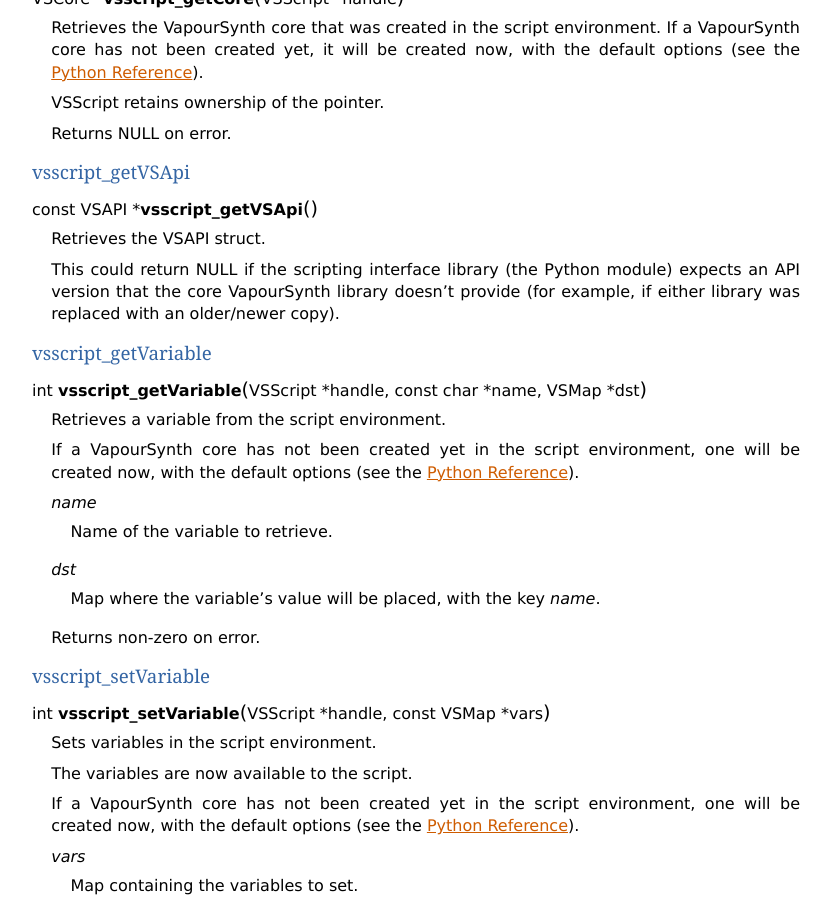
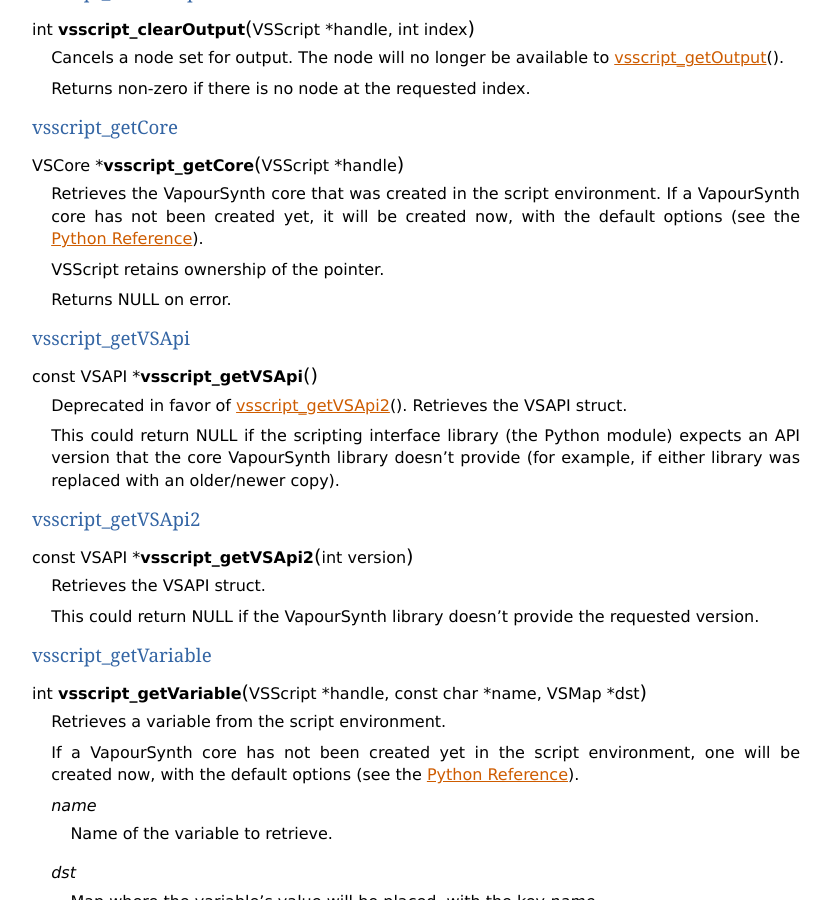
Before and after one commit to vapoursynth/vapoursynth, a Sphinx documentation site: the page built from doc/api/vsscript.h.rst, in a window 1280 px wide and 900 px high, scrolled down 4106 px. Shown: the whole window, without its empty margins (48-879 px from the left). Built offline with Sphinx 7.4.7, drawn with Linux system fonts in a browser that asks for light colours; formulas are drawn with MathJax 3; some of the changed text lies outside the part shown.

Commit message:
Add vsscript_getvsapiversion2

```diff
--- a/doc/api/vsscript.h.rst
+++ b/doc/api/vsscript.h.rst
@@ -16,6 +16,8 @@
 
 
 Functions_
+   vsscript_getApiVersion_
+
    vsscript_init_
 
    vsscript_finalize_
@@ -37,6 +39,8 @@
    vsscript_getCore_
 
    vsscript_getVSApi_
+
+   vsscript_getVSApi2_
 
    vsscript_getVariable_
 
@@ -90,6 +94,14 @@
 
 Functions
 #########
+
+vsscript_getApiVersion
+----------------------
+
+.. c:function:: int vsscript_getApiVersion()
+
+    Returns the api version provided by vsscript.
+
 
 vsscript_init
 -------------
@@ -234,9 +246,19 @@
 
 .. c:function:: const VSAPI * vsscript_getVSApi()
 
+    Deprecated in favor of vsscript_getVSApi2_\ (). Retrieves the VSAPI struct.
+
+    This could return NULL if the scripting interface library (the Python module) expects an API version that the core VapourSynth library doesn't provide (for example, if either library was replaced with an older/newer copy).
+
+
+vsscript_getVSApi2
+------------------
+
+.. c:function:: const VSAPI * vsscript_getVSApi2(int version)
+
     Retrieves the VSAPI struct.
 
-    This could return NULL if the scripting interface library (the Python module) expects an API version that the core VapourSynth library doesn't provide (for example, if either library was replaced with an older/newer copy).
+    This could return NULL if the VapourSynth library doesn't provide the requested version.
 
 
 vsscript_getVariable
```
Also changed, not shown: 5 other files.
